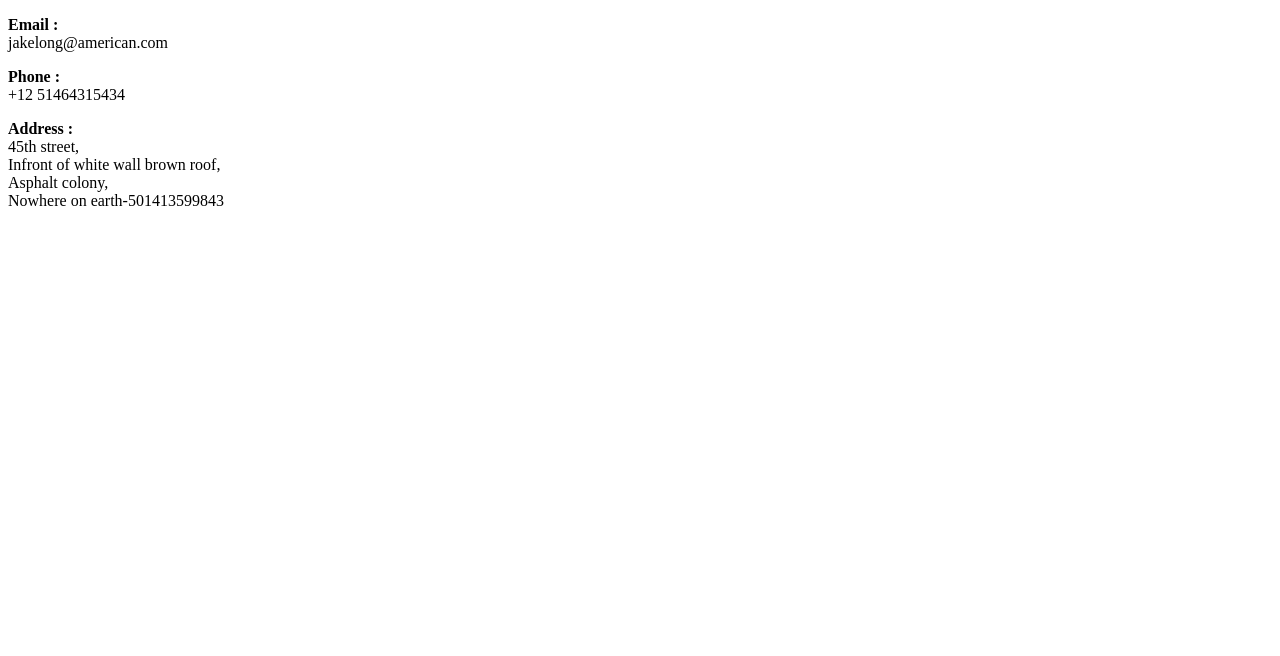
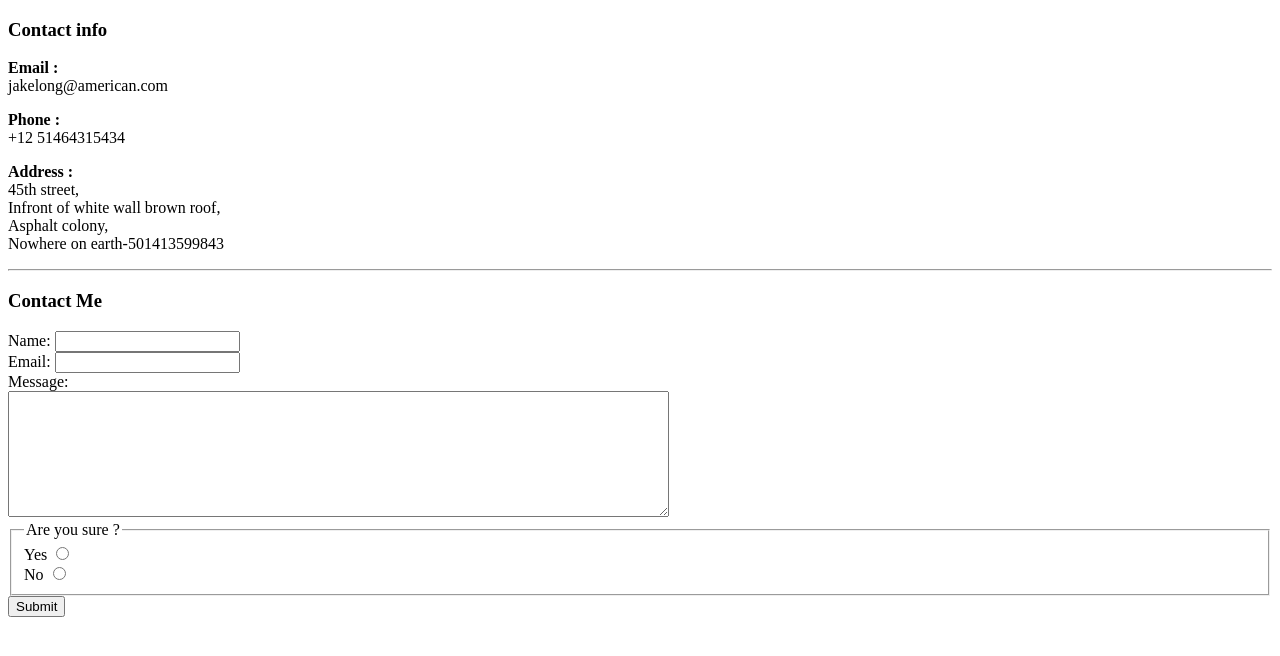
Before and after one commit to AJaySRao/Web_Essentials, a plain HTML site: page HTML-Personal site/contact.html in a window 1280 px wide. Drawn offline with Linux system fonts and the light colour scheme.

Commit message:
Table form elements

```diff
--- a/HTML-Personal site/contact.html
+++ b/HTML-Personal site/contact.html
@@ -5,6 +5,7 @@
     <title>Contact Me</title>
 </head>
 <body>
+    <h3>Contact info</h3>
     <p><strong>Email :</strong>
         <br>jakelong@american.com</p>
     <p><strong>Phone :</strong>
@@ -14,5 +15,26 @@
         <br>Infront of white wall brown roof,
         <br>Asphalt colony,
         <br>Nowhere on earth-501413599843</p>
+    <hr>
+    <h3>Contact Me</h3>
+    <form>
+        <label>Name:</label>
+        <input type="text"><br>
+        <label>Email:</label>
+        <input type="email"><br>
+        <label>Message:</label><br>
+        <textarea name="name" rows="8" cols="80"></textarea><br>
+
+        <fieldset>
+            <legend>
+                Are you sure ?
+            </legend>
+            <label>Yes</label>
+            <input type="radio"><br>
+            <label>No</label>
+            <input type="radio">
+        </fieldset>
+        <input type="Submit">
+    </form>
 </body>
 </html>
```
